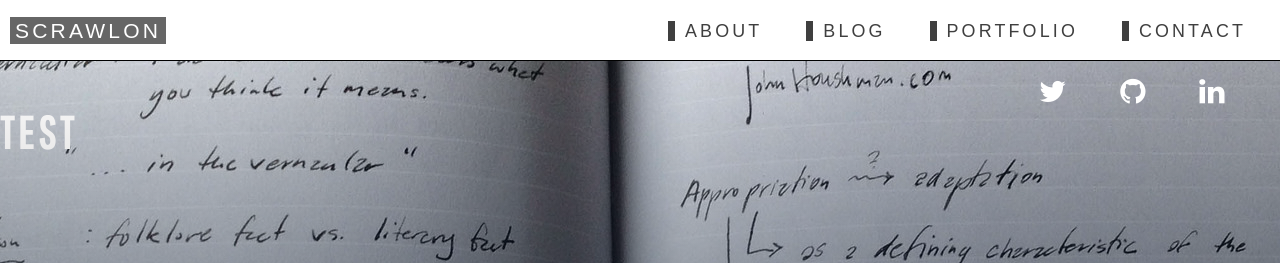
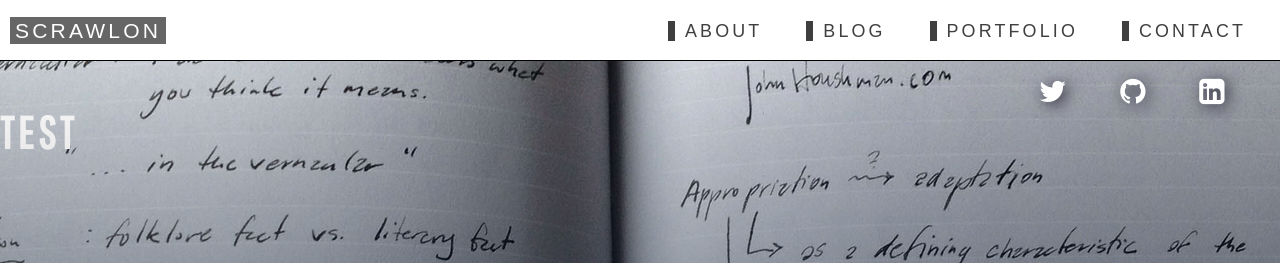
Before and after one commit to scrawlon/scrawlon.github.io, a Jekyll site: the page built from index.html, in a window 1280 px wide. Shown: the top 263 px of the page. Built offline with Jekyll 4.4.1, drawn with Linux system fonts in a browser that asks for light colours.

```diff
--- a/_config.yml
+++ b/_config.yml
@@ -35,7 +35,7 @@
       icon:       "fa-github"
     - name:       "Linkedin"
       url:        "https://linkedin.com/in/scrawlon"
-      icon:       "fa-linkedin"
+      icon:       "fa-linkedin-square"
   local_links:
     - name:       "rss"
       url:        "/feed.xml"
--- a/_sass/_header.scss
+++ b/_sass/_header.scss
@@ -142,8 +142,8 @@
         z-index: 10;
         display: none;
 
-        &.hidden {
-          display: none;
+        .fa {
+          text-shadow: 3px 3px 16px #272634;
         }
 
         a {
```
